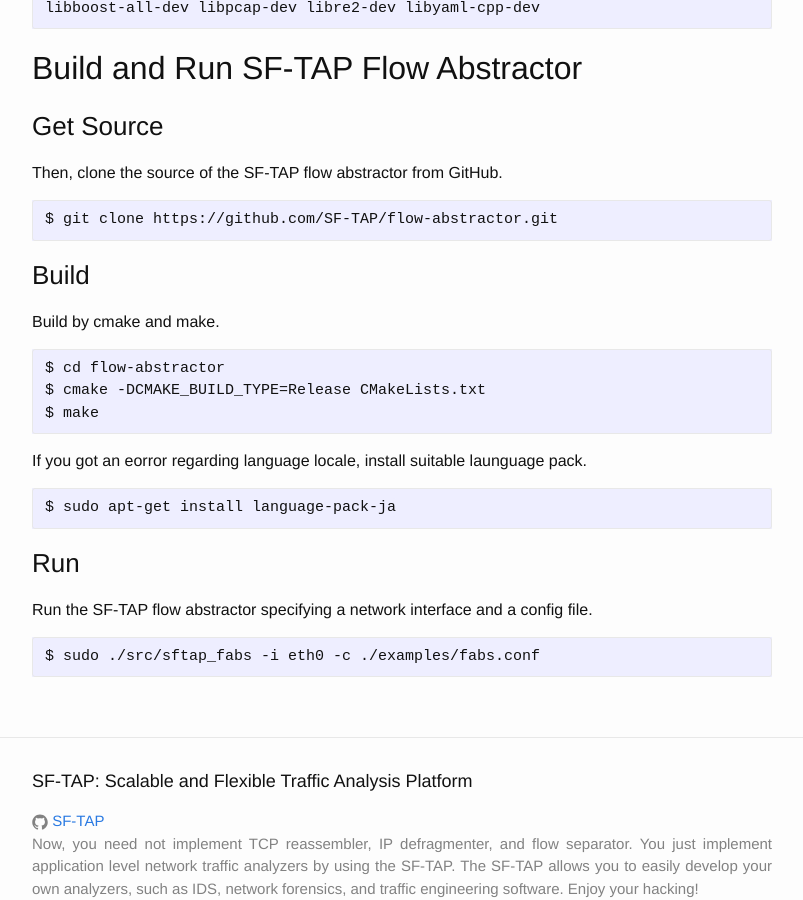
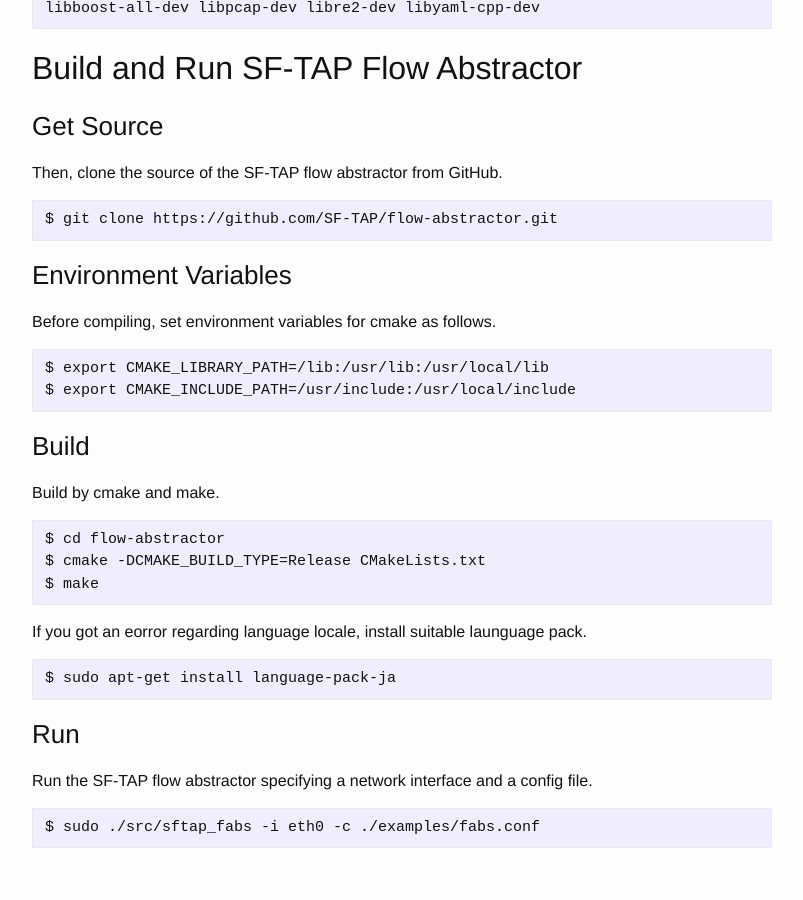
Before and after one commit to SF-TAP/SF-TAP.github.io, a Jekyll site: the page built from _posts/2015-11-21-install-flow-abstractor.markdown, in a window 1280 px wide and 900 px high, scrolled down 504 px. Shown: the whole window, without its empty margins (238-1041 px from the left). Built offline with Jekyll 4.4.1, drawn with Linux system fonts in a browser that asks for light colours.

Commit message:
update for cmake's environment variables

```diff
--- a/_posts/2015-11-21-install-flow-abstractor.markdown
+++ b/_posts/2015-11-21-install-flow-abstractor.markdown
@@ -23,6 +23,13 @@
 
     $ git clone https://github.com/SF-TAP/flow-abstractor.git
 
+### Environment Variables
+
+Before compiling, set environment variables for cmake as follows.
+
+    $ export CMAKE_LIBRARY_PATH=/lib:/usr/lib:/usr/local/lib
+    $ export CMAKE_INCLUDE_PATH=/usr/include:/usr/local/include
+
 ### Build
 
 Build by cmake and make.
```
